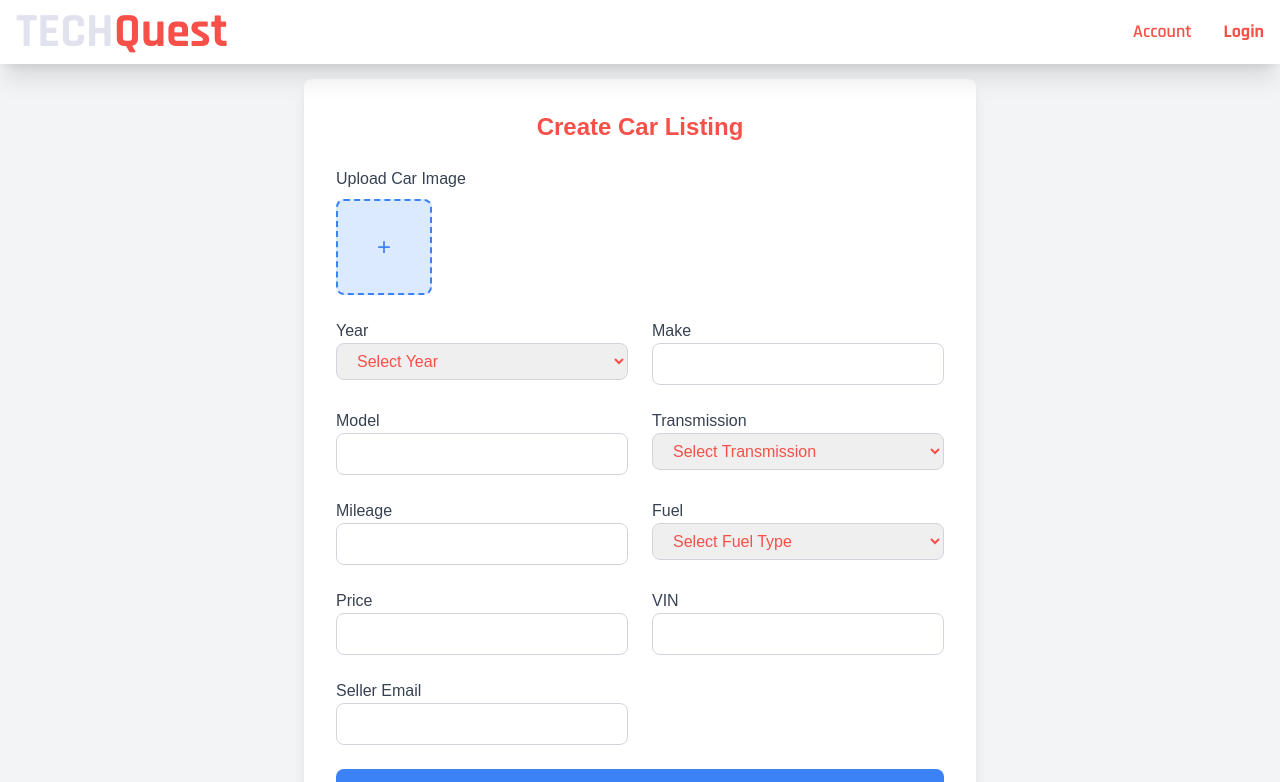
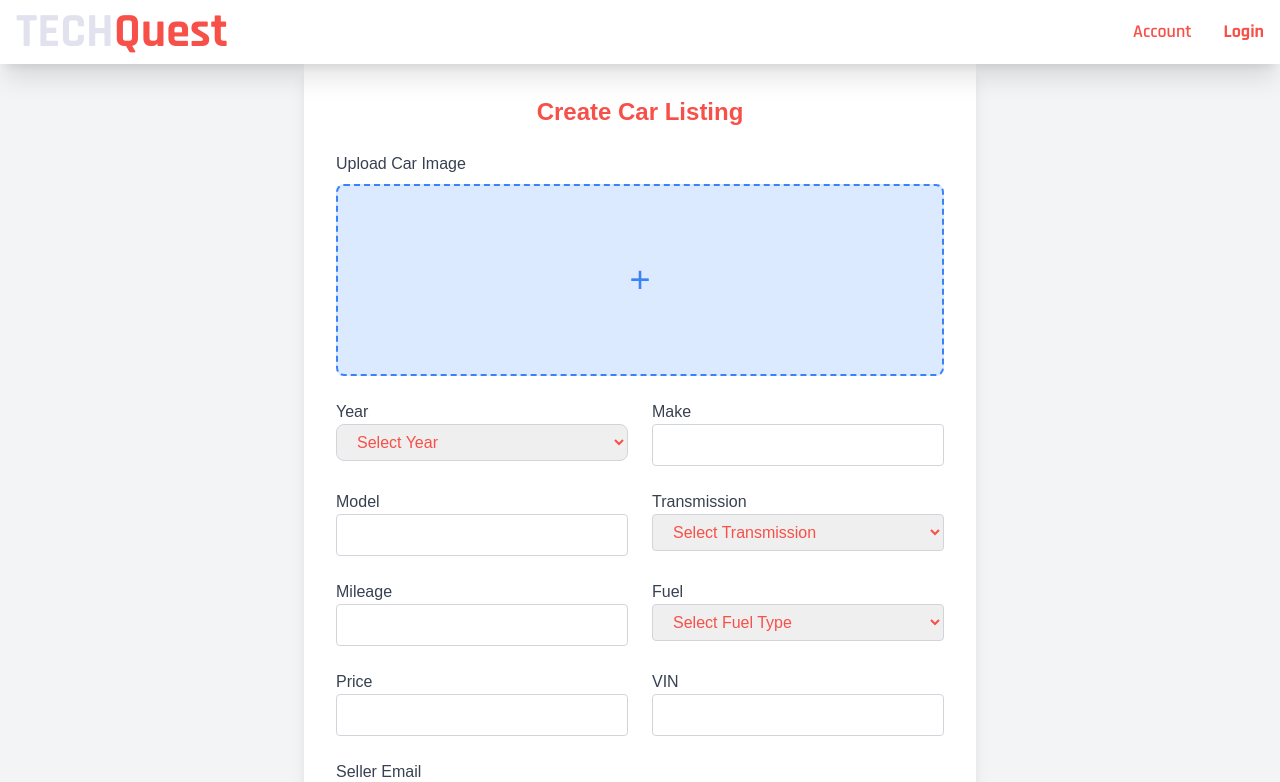
Before and after one commit to Albertadi/carcommerce, a Next.js app: page /pages/agent/createListing in a window 1280 px wide. Shown: the top 782 px of the page. Built offline with nearby package versions, Linux system fonts and the light colour scheme.

Commit message:
Tidy up th layout of createListing frontend.

```diff
--- a/src/app/pages/agent/createListing/page.js
+++ b/src/app/pages/agent/createListing/page.js
@@ -16,7 +16,7 @@ export default function CreateListing() {
     fuel_type: '',
     seller_email: ''
   });
-  const [image, setImage] = useState(null); // Store a single image file
+  const [image, setImage] = useState(null);
 
   const handleChange = (e) => {
     const { name, value } = e.target;
@@ -27,20 +27,20 @@ export default function CreateListing() {
   };
 
   const handleImageUpload = (e) => {
-    const file = e.target.files[0]; // Get only the first file
+    const file = e.target.files[0];
     if (file) {
       const validTypes = ['image/png', 'image/jpeg', 'image/jpg'];
       if (!validTypes.includes(file.type)) {
         alert('Invalid file type. Please upload a PNG or JPEG image.');
-        setImage(null); // Clear the image state
+        setImage(null);
         return;
       }
-      setImage(file); // Store the single file
+      setImage(file);
     }
   };
 
   const handleImageDelete = () => {
-    setImage(null); // Remove the image
+    setImage(null);
   };
 
   const handleSubmit = async (e) => {
@@ -52,7 +52,6 @@ export default function CreateListing() {
       return;
     }
 
-    // Additional validation for price and mileage (optional)
     if (isNaN(formData.price) || isNaN(formData.mileage)) {
       alert('Price and Mileage must be valid numbers.');
       return;
@@ -64,7 +63,7 @@ export default function CreateListing() {
     });
 
     if (image) {
-      formSubmissionData.append('image', image); // Correctly append the image
+      formSubmissionData.append('image', image);
     }
 
     try {
@@ -78,7 +77,6 @@ export default function CreateListing() {
 
       if (response.ok) {
         alert('Listing created successfully!');
-        // Optionally reset the form and image after successful submission
         setFormData({
           vin: '',
           make: '',
@@ -90,7 +88,7 @@ export default function CreateListing() {
           fuel_type: '',
           seller_email: ''
         });
-        setImage(null); // Reset image state
+        setImage(null);
       } else {
         const error = await response.json();
         console.error('Error details:', error);
@@ -106,15 +104,34 @@ export default function CreateListing() {
 
   return (
     <div className="flex items-center justify-center min-h-screen bg-gray-100">
-      <div className="bg-white p-8 rounded-lg shadow-lg w-full max-w-2xl">
+      <div className="bg-white p-8 shadow-lg w-full max-w-2xl">
         <h2 className="text-2xl font-bold mb-6 text-center">Create Car Listing</h2>
 
+        {/* Grid layout for upload box and form */}
+        <div className="grid grid-cols-1 md:grid-cols-2 gap-6">
+
           {/* Image Upload Section */}
-        <div className="mb-6">
+          <div className="col-span-1 md:col-span-2">
             <label className="block text-gray-700 mb-2">Upload Car Image</label>
-          <div className="flex items-center space-x-4">
+            <div className="flex items-center justify-center">
+              {image ? (
+                <div className="relative flex items-center justify-center w-full max-w-lg h-auto">
+                  <img
+                    src={URL.createObjectURL(image)}
+                    alt="Car image preview"
+                    className="max-w-full max-h-48 rounded-lg shadow-lg object-contain"
+                  />
+                  <button
+                    onClick={handleImageDelete}
+                    className="absolute top-2 right-2 bg-red-500 text-white rounded-full p-1"
+                    style={{ fontSize: '12px' }}
+                  >
+                    X
+                  </button>
+                </div>
+              ) : (
                 <label
-              className="flex items-center justify-center w-24 h-24 rounded-lg bg-blue-100 text-blue-500 text-2xl cursor-pointer"
+                  className="flex items-center justify-center w-full h-48 rounded-lg bg-blue-100 text-blue-500 text-4xl cursor-pointer"
                   style={{ border: '2px dashed #3b82f6' }}
                 >
                   +
@@ -125,29 +142,14 @@ export default function CreateListing() {
                     className="hidden"
                   />
                 </label>
-            <div className="flex overflow-x-scroll space-x-4 py-2">
-              {image && (
-                <div className="relative group w-24 h-24 flex-shrink-0">
-                  <img
-                    src={URL.createObjectURL(image)}
-                    alt="Car image preview"
-                    className="w-full h-full object-cover rounded-lg shadow-lg"
-                  />
-                  <button
-                    onClick={handleImageDelete}
-                    className="absolute top-1 right-1 bg-red-500 text-white rounded-full p-1 opacity-0 group-hover:opacity-100 transition-opacity"
-                    style={{ fontSize: '12px' }}
-                  >
-                    X
-                  </button>
-                </div>
               )}
-            </div>
             </div>
           </div>
 
           {/* Form Section */}
-        <form onSubmit={handleSubmit} className="grid grid-cols-1 md:grid-cols-2 gap-6">
+          <form onSubmit={handleSubmit} className="col-span-1 md:col-span-2 grid grid-cols-1 md:grid-cols-2 gap-6">
+
+            {/* Year Field */}
             <div>
               <label className="block text-gray-700">Year</label>
               <select
@@ -166,6 +168,7 @@ export default function CreateListing() {
               </select>
             </div>
 
+            {/* Make Field */}
             <div>
               <label className="block text-gray-700">Make</label>
               <input
@@ -173,11 +176,12 @@ export default function CreateListing() {
                 name="make"
                 value={formData.make}
                 onChange={handleChange}
-              className="w-full px-4 py-2 border border-gray-300 rounded-lg focus:outline-none focus:ring focus:ring-blue-500"
+                className="w-full px-4 py-2 border border-gray-300 rounded focus:outline-none focus:ring focus:ring-blue-500"
                 required
               />
             </div>
 
+            {/* Model Field */}
             <div>
               <label className="block text-gray-700">Model</label>
               <input
@@ -185,18 +189,19 @@ export default function CreateListing() {
                 name="model"
                 value={formData.model}
                 onChange={handleChange}
-              className="w-full px-4 py-2 border border-gray-300 rounded-lg focus:outline-none focus:ring focus:ring-blue-500"
+                className="w-full px-4 py-2 border border-gray-300 rounded focus:outline-none focus:ring focus:ring-blue-500"
                 required
               />
             </div>
 
+            {/* Transmission Field */}
             <div>
               <label className="block text-gray-700">Transmission</label>
               <select
                 name="transmission"
                 value={formData.transmission}
                 onChange={handleChange}
-              className="w-full px-4 py-2 border border-gray-300 rounded-lg focus:outline-none focus:ring focus:ring-blue-500"
+                className="w-full px-4 py-2 border border-gray-300 rounded focus:outline-none focus:ring focus:ring-blue-500"
                 required
               >
                 <option value="">Select Transmission</option>
@@ -205,6 +210,7 @@ export default function CreateListing() {
               </select>
             </div>
 
+            {/* Mileage Field */}
             <div>
               <label className="block text-gray-700">Mileage</label>
               <input
@@ -212,18 +218,19 @@ export default function CreateListing() {
                 name="mileage"
                 value={formData.mileage}
                 onChange={handleChange}
-              className="w-full px-4 py-2 border border-gray-300 rounded-lg focus:outline-none focus:ring focus:ring-blue-500"
+                className="w-full px-4 py-2 border border-gray-300 rounded focus:outline-none focus:ring focus:ring-blue-500"
                 required
               />
             </div>
 
+            {/* Fuel Type Field */}
             <div>
               <label className="block text-gray-700">Fuel</label>
               <select
                 name="fuel_type"
                 value={formData.fuel_type}
                 onChange={handleChange}
-              className="w-full px-4 py-2 border border-gray-300 rounded-lg focus:outline-none focus:ring focus:ring-blue-500"
+                className="w-full px-4 py-2 border border-gray-300 rounded focus:outline-none focus:ring focus:ring-blue-500"
                 required
               >
                 <option value="">Select Fuel Type</option>
@@ -234,6 +241,7 @@ export default function CreateListing() {
               </select>
             </div>
 
+            {/* Price Field */}
             <div>
               <label className="block text-gray-700">Price</label>
               <input
@@ -241,11 +249,12 @@ export default function CreateListing() {
                 name="price"
                 value={formData.price}
                 onChange={handleChange}
-              className="w-full px-4 py-2 border border-gray-300 rounded-lg focus:outline-none focus:ring focus:ring-blue-500"
+                className="w-full px-4 py-2 border border-gray-300 rounded focus:outline-none focus:ring focus:ring-blue-500"
                 required
               />
             </div>
 
+            {/* VIN Field */}
             <div>
               <label className="block text-gray-700">VIN</label>
               <input
@@ -253,11 +262,12 @@ export default function CreateListing() {
                 name="vin"
                 value={formData.vin}
                 onChange={handleChange}
-              className="w-full px-4 py-2 border border-gray-300 rounded-lg focus:outline-none focus:ring focus:ring-blue-500"
+                className="w-full px-4 py-2 border border-gray-300 rounded focus:outline-none focus:ring focus:ring-blue-500"
                 required
               />
             </div>
 
+            {/* Seller Email Field */}
             <div>
               <label className="block text-gray-700">Seller Email</label>
               <input
@@ -265,11 +275,12 @@ export default function CreateListing() {
                 name="seller_email"
                 value={formData.seller_email}
                 onChange={handleChange}
-              className="w-full px-4 py-2 border border-gray-300 rounded-lg focus:outline-none focus:ring focus:ring-blue-500"
+                className="w-full px-4 py-2 border border-gray-300 rounded focus:outline-none focus:ring focus:ring-blue-500"
                 required
               />
             </div>
 
+            {/* Submit Button */}
             <div className="col-span-1 md:col-span-2">
               <button
                 type="submit"
@@ -281,5 +292,6 @@ export default function CreateListing() {
           </form>
         </div>
       </div>
+    </div>
   );
 }
```
Also changed, not shown: src/controller/app/uploads/af14b1aa-8798-49df-a7ac-04f4fbaceebe.jpg (added). Lines whose indentation alone changed are shown as unchanged.
